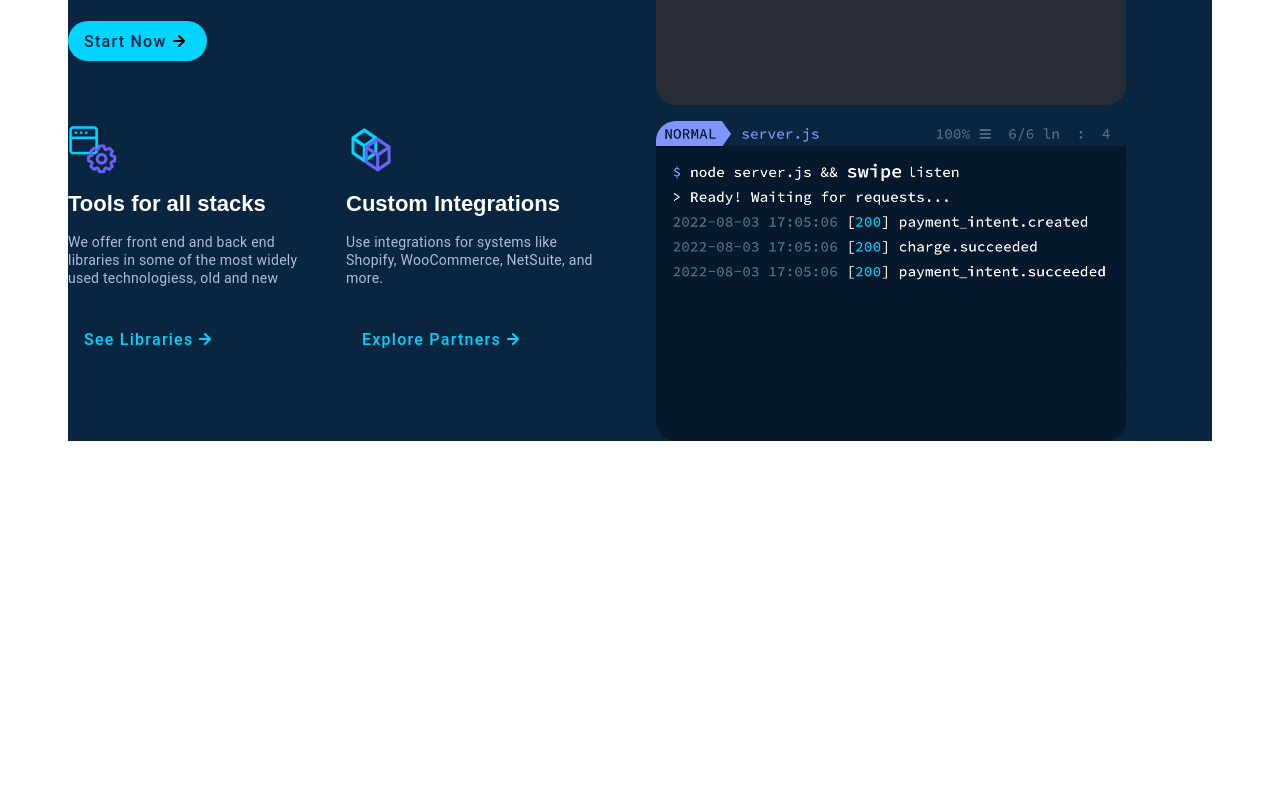
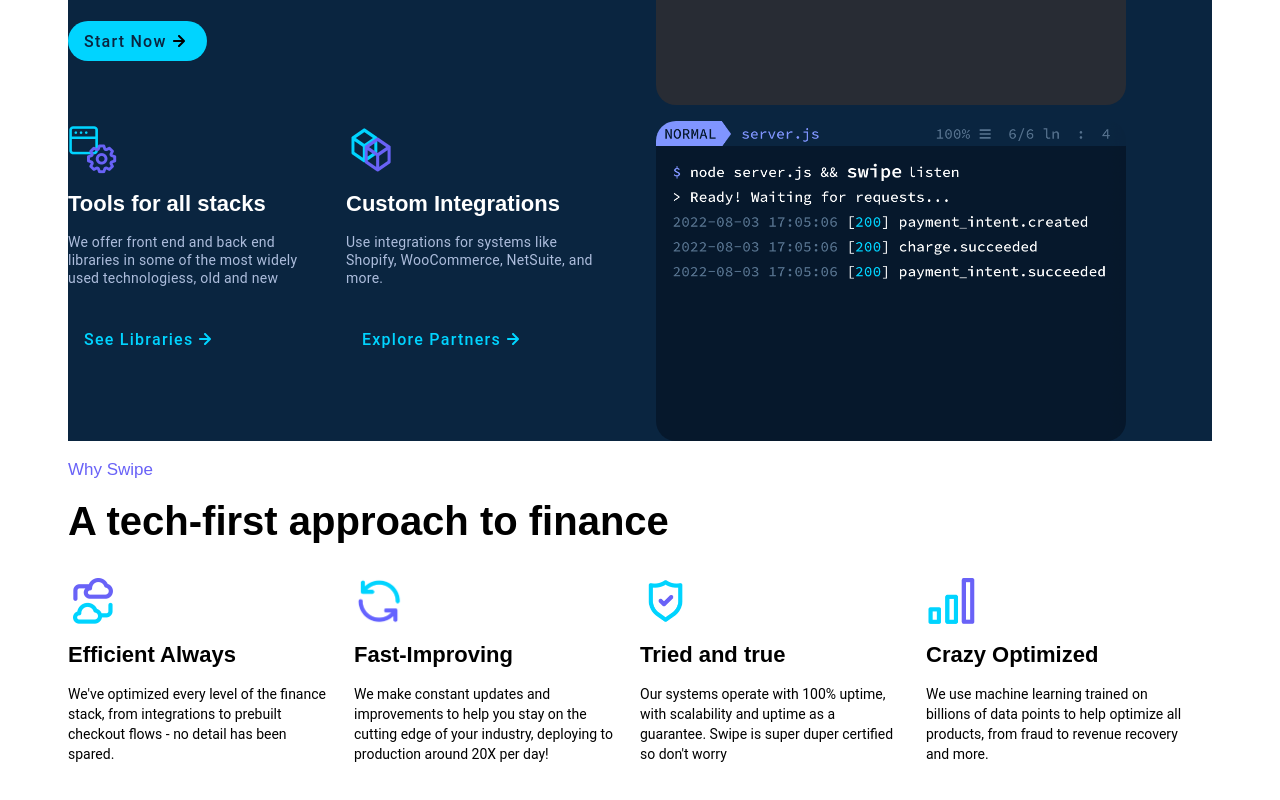
Before and after one commit to jsmrk/swipe, a plain HTML site: page index.html in a window 1280 px wide. Shown: the part 2671-3471 px from the top of the page. Before the commit the page ends 3176 px from the top, so only its background shows below. Drawn offline with Linux system fonts and the light colour scheme.

Commit message:
why swipe section added

```diff
--- a/index.css
+++ b/index.css
@@ -408,7 +408,6 @@
 
 /* *********************** */
 /* INTEGRATIONS SECTION */
-
 .integrations-section {
   background-color: var(--primary-accent);
   color: var(--text-light);
@@ -447,3 +446,22 @@
 #api-code {
   margin: 0 0 var(--spacing-md) 0;
 }
+
+/* *********************** */
+/* WHY SWIPE SECTION */
+.why-swipe-section .card-container {
+  display: flex;
+  margin: var(--spacing-lg) 0;
+}
+
+.why-swipe-section .card-container .card {
+  width: 25%;
+  padding: 0 var(--spacing-sm) 0 0;
+  margin: 0 var(--spacing-md) 0 0;
+  box-sizing: border-box;
+}
+
+.why-swipe-section .card-container .card p {
+  font-size: var(--sec-text-size);
+  color: var(--text-dark);
+}
--- a/index.html
+++ b/index.html
@@ -179,6 +179,51 @@
           </div>
         </div>
       </div>
+
+      <div class="why-swipe-section">
+        <div class="section-container">
+          <p class="subtitle1">Why Swipe</p>
+          <h2>A tech-first approach to finance</h2>
+          <div class="card-container">
+            <div class="card">
+              <img class="icon" src="assets/cloud-icon.png" alt="cloud icon" />
+              <h3>Efficient Always</h3>
+              <p>
+                We've optimized every level of the finance stack, from
+                integrations to prebuilt checkout flows - no detail has been
+                spared.
+              </p>
+            </div>
+            <div class="card">
+              <img class="icon" src="assets/cycle-icon.png" alt="cloud icon" />
+              <h3>Fast-Improving</h3>
+              <p>
+                We make constant updates and improvements to help you stay on
+                the cutting edge of your industry, deploying to production
+                around 20X per day!
+              </p>
+            </div>
+            <div class="card">
+              <img class="icon" src="assets/shield-icon.png" alt="cloud icon" />
+              <h3>Tried and true</h3>
+              <p>
+                Our systems operate with 100% uptime, with scalability and
+                uptime as a guarantee. Swipe is super duper certified so don't
+                worry
+              </p>
+            </div>
+            <div class="card">
+              <img class="icon" src="assets/bars-icon.png" alt="cloud icon" />
+              <h3>Crazy Optimized</h3>
+              <p>
+                We use machine learning trained on billions of data points to
+                help optimize all products, from fraud to revenue recovery and
+                more.
+              </p>
+            </div>
+          </div>
+        </div>
+      </div>
     </main>
   </body>
 </html>
```
